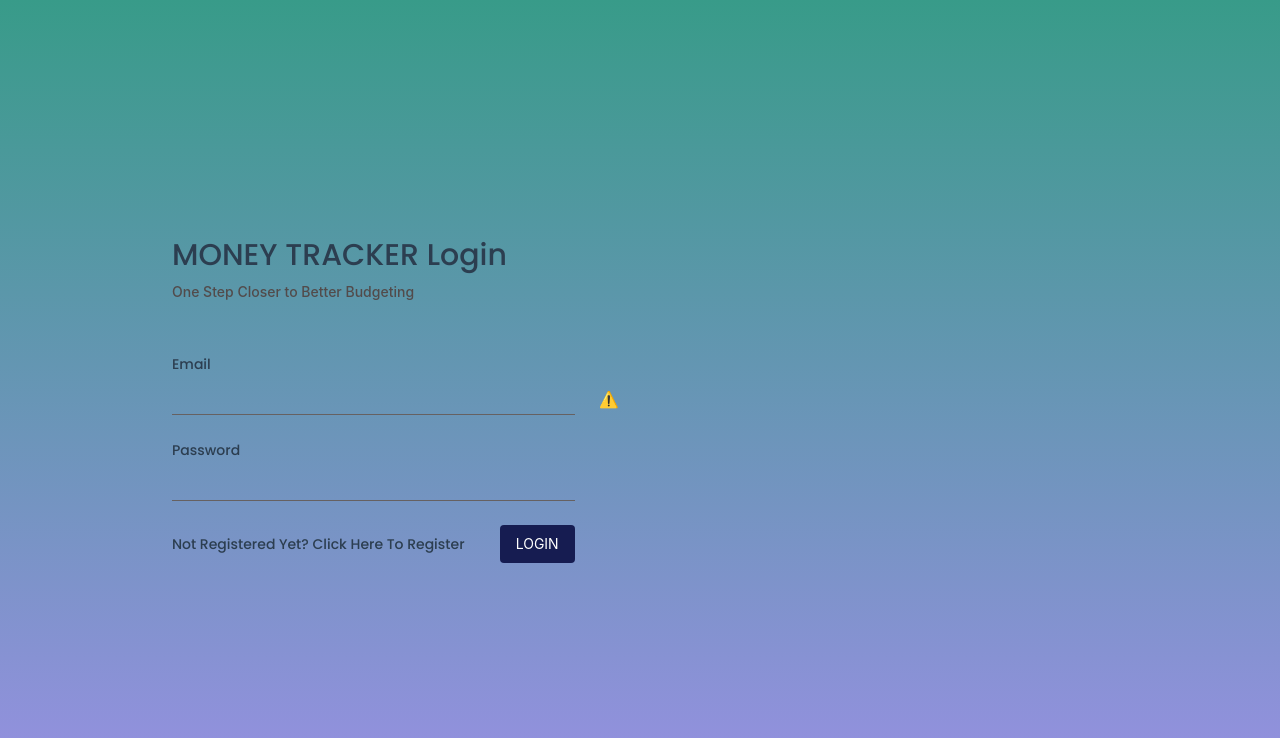
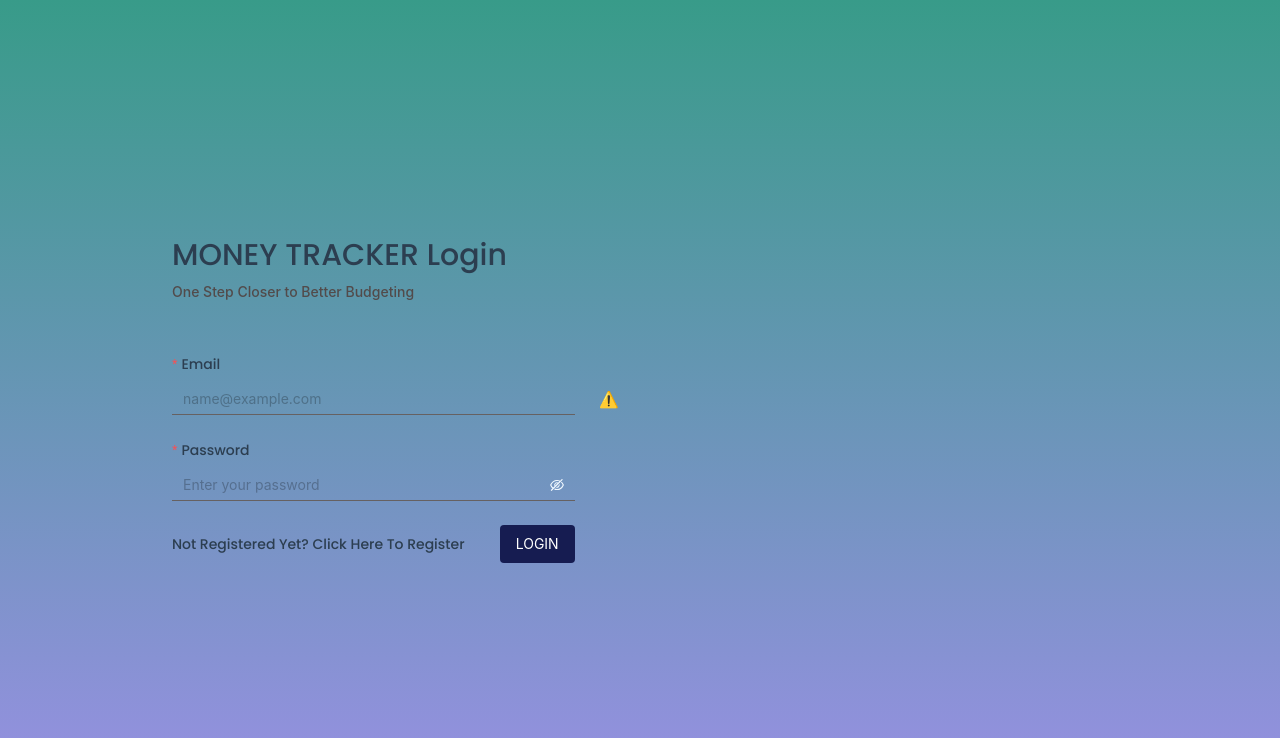
Before and after one commit to 49Skaur/MONEYTRACKER, a React (Create React App) app in the folder client/: page /login in a window 1280 px wide. Shown: the top 738 px of the page. Built offline with nearby package versions, Linux system fonts and the light colour scheme; no server answers.

Commit message:
Login.js Validation completed

```diff
--- a/client/src/pages/Login.js
+++ b/client/src/pages/Login.js
@@ -3,33 +3,37 @@ import { Form, Input, message } from 'antd';
 import { Link, useNavigate } from 'react-router-dom';
 import '../resources/authentication.css';
 import axios from 'axios';
-import Password from 'antd/es/input/Password';
 import Spinner from '../components/Spinner';
 
+function Login() {
+    const [loading, setLoading] = useState(false);
+    const navigate = useNavigate();
+    const [form] = Form.useForm(); // ✅ Step 1: Use form hook
 
-function Login() {
-    const [loading, setLoading] = useState(false)
-    const navigate = useNavigate()
     const onFinish = async (values) => {
         try {
-            setLoading(true)
-            const response = await axios.post('/api/users/login', values)
+            setLoading(true);
+            const response = await axios.post('/api/users/login', values);
             localStorage.setItem('moneytracker-user', JSON.stringify({ ...response.data, password: '' }));
-            setLoading(false)
             message.success('Login successful');
-            navigate('/')
+            form.resetFields(); // ✅ Step 2: Clear form after success
+            setLoading(false);
+            navigate('/');
+        } catch (error) {
+            setLoading(false);
+            if (error.response && error.response.data && error.response.data.message) {
+                message.error(error.response.data.message); // show server message
+            } else {
+                message.error('Login failed. Please try again.');
+            }
         }
-        catch (error) {
-            setLoading(false)
-            message.error('Login Failed!');
-        }
-    }
+    };
 
     useEffect(() => {
         if (localStorage.getItem('moneytracker-user')) {
-            navigate("/")
+            navigate('/');
         }
-    }, [])
+    }, [navigate]);
 
     return (
         <div className='login'>
@@ -37,16 +41,30 @@ function Login() {
             <div className="row justify-content-center align-items-center w-100 h-100">
                 {/* Form Section */}
                 <div className="col-md-4">
-                    <Form layout='vertical' onFinish={onFinish}>
+                    <Form layout='vertical' onFinish={onFinish} form={form}> {/* ✅ Step 3: Attach form instance */}
                         <h1 className="page-title">MONEY TRACKER Login</h1>
                         <p className="form-intro">One Step Closer to Better Budgeting</p>
 
-                        <Form.Item label='Email' name='email'>
-                            <Input />
+                        <Form.Item
+                            label='Email'
+                            name='email'
+                            rules={[
+                                { required: true, message: 'Email is required' },
+                                { type: 'email', message: 'Enter a valid email address (name@example.com)' }
+                            ]}
+                        >
+                            <Input placeholder="name@example.com" />
                         </Form.Item>
 
-                        <Form.Item label='Password' name='password'>
-                            <Input type="password" />
+                        <Form.Item
+                            label='Password'
+                            name='password'
+                            rules={[
+                                { required: true, message: 'Password is required' },
+                                { min: 6, message: 'Password must be at least 6 characters' }
+                            ]}
+                        >
+                            <Input.Password placeholder="Enter your password" />
                         </Form.Item>
 
                         <div className="d-flex justify-content-between align-items-center">
@@ -56,12 +74,11 @@ function Login() {
                     </Form>
                 </div>
 
-
-
                 {/* Lottie Animation */}
                 <div className="col-md-5">
                     <div className="lottie">
-                        <lottie-player src="https://assets3.lottiefiles.com/packages/lf20_06a6pf9i.json"
+                        <lottie-player
+                            src="https://assets3.lottiefiles.com/packages/lf20_06a6pf9i.json"
                             background="transparent"
                             speed="1"
                             loop
--- a/client/src/resources/authentication.css
+++ b/client/src/resources/authentication.css
@@ -148,6 +148,31 @@
   outline: none !important;
 }
 
+/* 👊 Style for Ant Design password field on the login page */
+.login .ant-input-password {
+  background-color: transparent !important;
+  border: none !important;
+  border-bottom: 1px solid rgb(102, 97, 97) !important;
+  border-radius: 0 !important;
+  box-shadow: none !important;
+}
+
+.login .ant-input-password input {
+  background-color: transparent !important;
+  color: aliceblue !important;
+  border: none !important;
+  box-shadow: none !important;
+  border-radius: 0 !important;
+}
+
+.login .ant-input-password input:focus,
+.login .ant-input-password input:hover {
+  background-color: transparent !important;
+  border-color: #ffffffaa !important;
+  outline: none !important;
+}
+
+
 /* Optional: Fix visibility toggle icon color */
 .register .ant-input-password-icon {
   color: aliceblue !important;
@@ -162,3 +187,16 @@
   font-size: 13px;
   margin-top: 4px;
 }
+
+/*styling for login page*/
+.login .ant-input-password-icon {
+  color: aliceblue !important;
+}
+
+.login .ant-form-item-explain-error {
+  color: #ffb3b3 !important;
+  font-weight: 500;
+  font-family: 'Poppins', sans-serif;
+  font-size: 13px;
+  margin-top: 4px;
+}
```
Also changed, not shown: package.json (+9 -0 lines), 2 other files (tests, documents, lock files or other folders).
